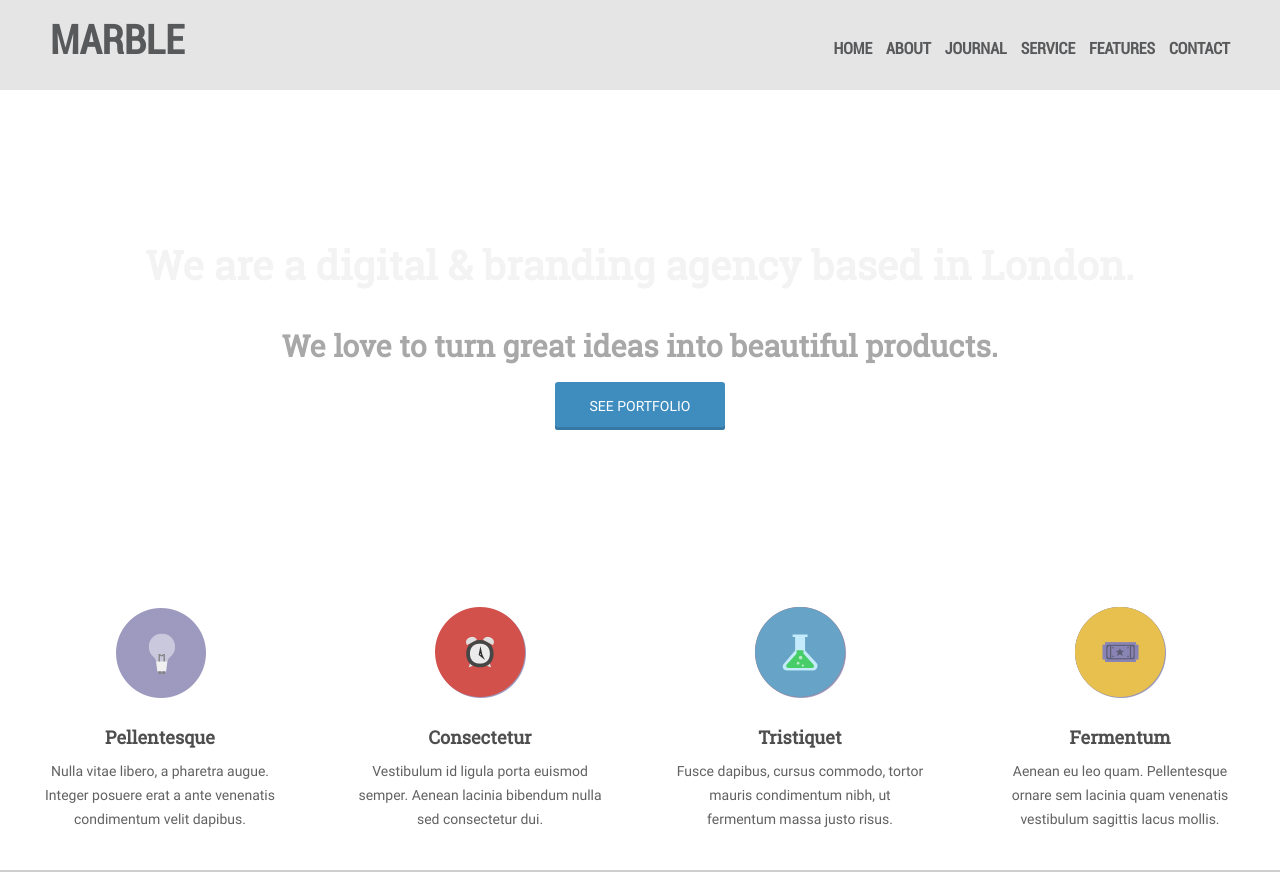
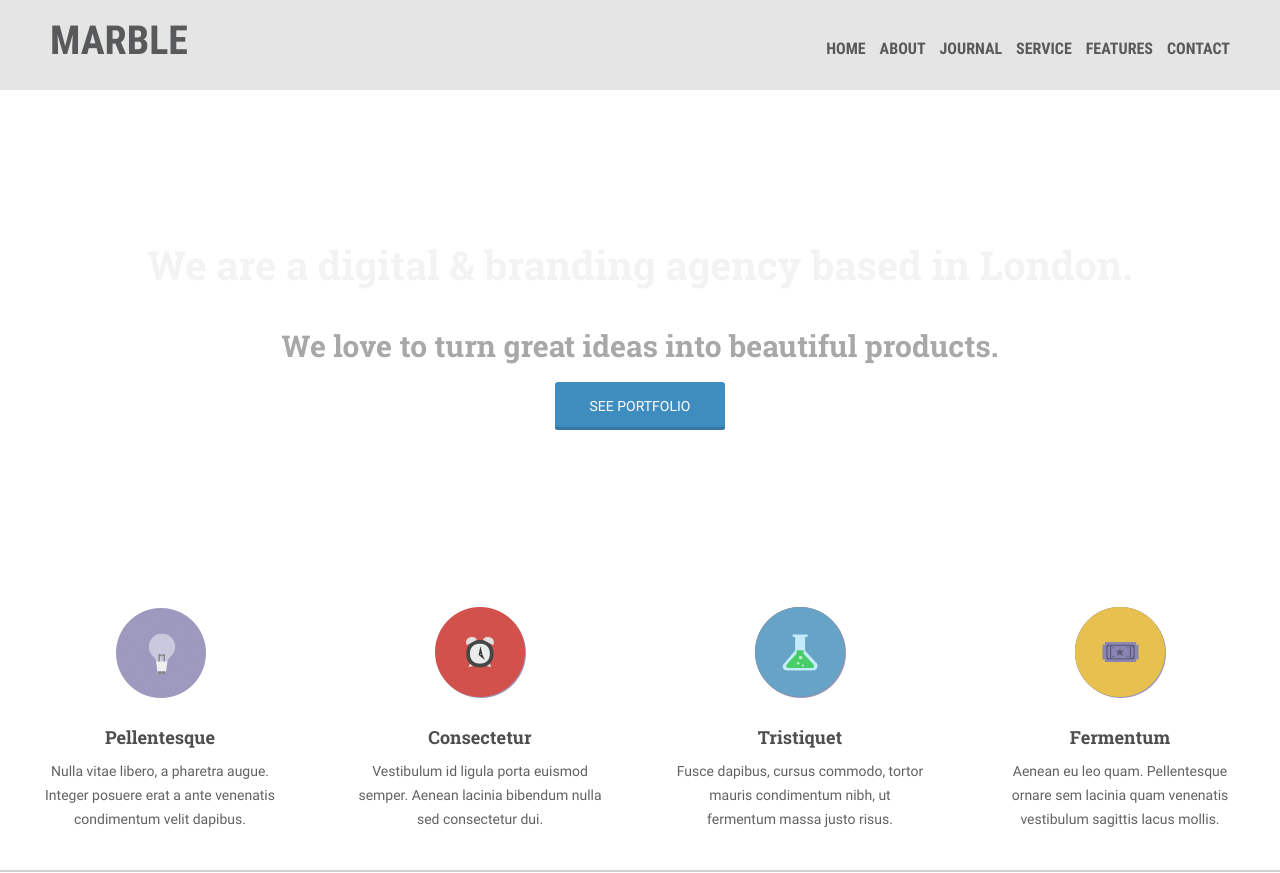
Before and after one commit to valeriizhurylo/index, a plain HTML site: page index.html in a window 1280 px wide. Shown: the top 873 px of the page. Drawn offline with Linux system fonts and the light colour scheme.

Commit message:
Add files via upload

```diff
--- a/fonts/fonts-styles.css
+++ b/fonts/fonts-styles.css
@@ -1,8 +1,8 @@
 
 @font-face {
-  font-family: 'RobotoCondensed-Bold';
+  font-family: 'Roboto Condensed';
   src: url('RobotoCondensed-Bold.eot?#iefix') format('embedded-opentype'),  url('RobotoCondensed-Bold.woff') format('woff'), url('RobotoCondensed-Bold.ttf')  format('truetype'), url('RobotoCondensed-Bold.svg#RobotoCondensed-Bold') format('svg');
-  font-weight: normal;
+  font-weight: bold;
   font-style: normal;
 }
 
@@ -21,9 +21,9 @@
 }
 
 @font-face {
-  font-family: 'RobotoSlab-Bold';
+  font-family: 'Roboto Slab';
   src: url('RobotoSlab-Bold.eot?#iefix') format('embedded-opentype'),  url('RobotoSlab-Bold.woff') format('woff'), url('RobotoSlab-Bold.ttf')  format('truetype'), url('RobotoSlab-Bold.svg#RobotoSlab-Bold') format('svg');
-  font-weight: normal;
+  font-weight: bold;
   font-style: normal;
 }
 
```
